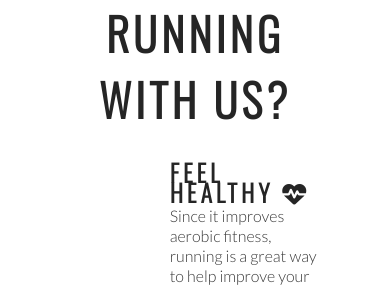
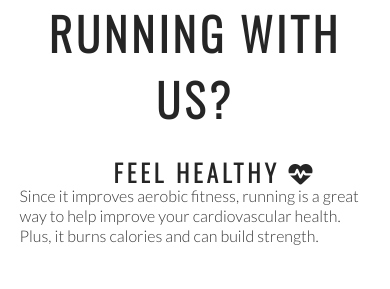
Before and after one commit to jackcomey/love-running, a plain HTML site: page index.html in a window 390 px wide. Shown: the part 816-1105 px from the top of the page. Drawn offline with nearby package versions, Linux system fonts and the light colour scheme.

Commit message:
Add styles for club ethos section on mobile screens

```diff
--- a/assets/css/style.css
+++ b/assets/css/style.css
@@ -291,4 +291,27 @@ footer {
         line-height: 25px;
     }
 
+    #cover-text {
+        left: 0;
+    }
+
+    #club-ethos {
+        width: 90%;
+        height: 1200px;
+        margin: 0 auto;
+    }
+
+    .left-about-heading, .right-about-heading {
+        width: inherit;
+    }
+
+    .left-about-heading h2, .right-about-heading h2 {
+        width: 100%;
+        text-align: center;
+    }
+
+    .left-about-heading h2, .right-about-heading p {
+        text-align: center;
+        padding: 0 20px;
+    }
 }
```
